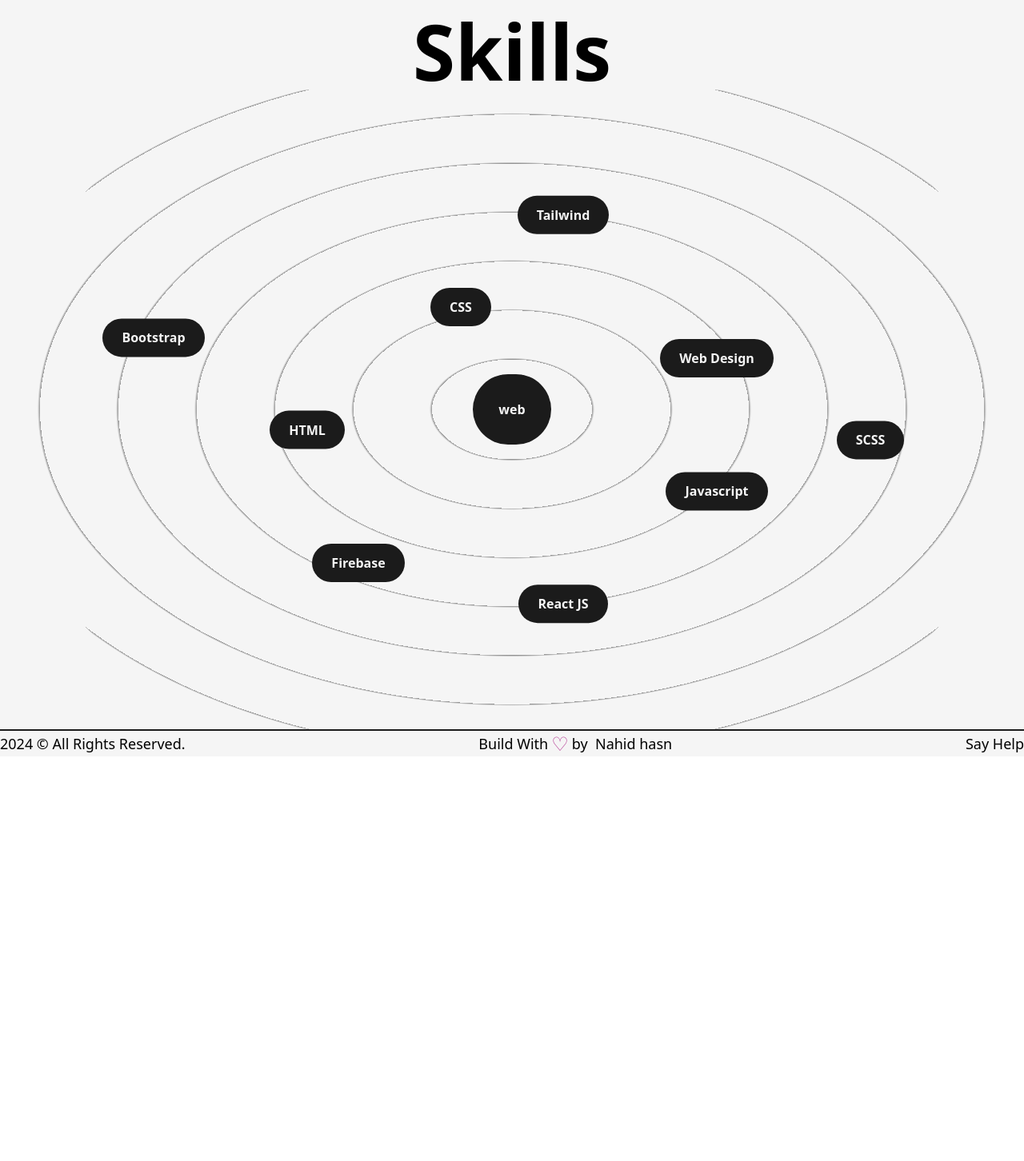
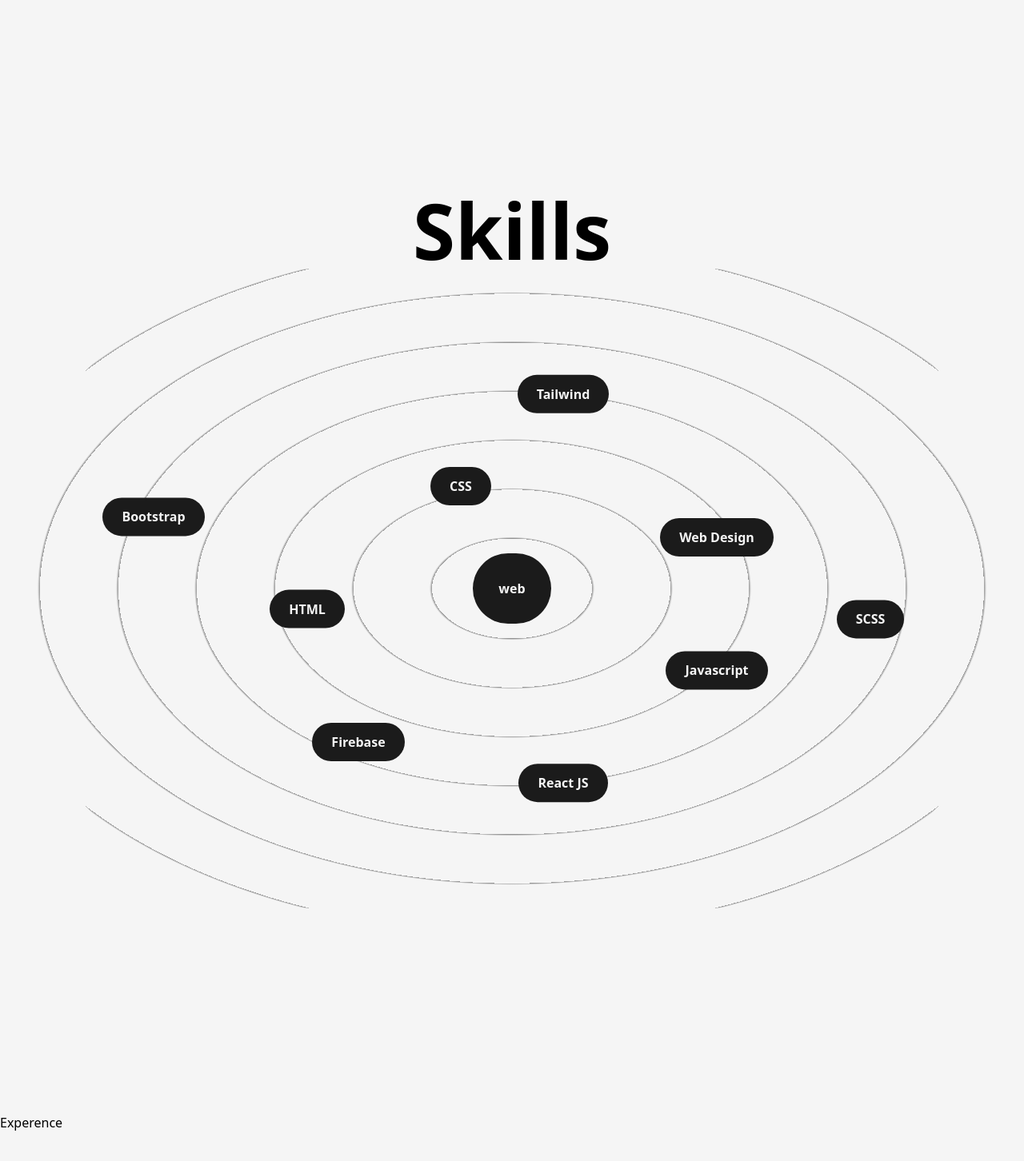
Before and after one commit to nahidulhasan4/My-Profolio, a Next.js app: page /about in a window 1280 px wide. Shown: the part 802-2254 px from the top of the page at 80% size. Before the commit the page ends 1748 px from the top, so only its background shows below. Built offline with nearby package versions, Linux system fonts and the light colour scheme.

Commit message:
here some data

```diff
--- /dev/null
+++ b/src/component/Experence.js
@@ -0,0 +1,12 @@
+import React from 'react'
+
+const Experence = () => {
+  return (
+    <div className='my-64'>
+        <h2 className='font-bold text-8xl mb-32 w-full text-center'></h2>
+        Experence
+    </div>
+  )
+}
+
+export default Experence
--- a/src/component/Skills.js
+++ b/src/component/Skills.js
@@ -8,8 +8,9 @@
     <motion.div className="flex items-center justify-center rounded-full font-semibold bg-dark text-light py-3 px-6 shadaw-dark cursor-pointer absolute"
       whileHover={{scale:1.05}}
       initial={{x:0, y:0}}
-      animate={{x:x, y:y}}
+      whileInView={{x:x, y:y}}
       transition={ {duration: 1.8}}
+      viewport={{once: true}}
       >
         {name}
 
@@ -27,7 +28,7 @@
 const Skills = () => {
   return (
     <>
-    <h2 className='font-bold text-8xl mt-54 w-full text-center'>Skills</h2>
+    <h2 className='font-bold text-8xl mt-64 w-full text-center'>Skills</h2>
     <div className='w-full h-screen relative flex items-center justify-center rounded-full bg-circularLight'>
 
       <motion.div className="flex items-center justify-center rounded-full font-semibold bg-dark text-light p-8 shadaw-dark cursor-pointer "
@@ -45,8 +46,6 @@
       <Skill name="SCSS" x="35vw" y="3vw" />
       <Skill name="Web Design" x="20vw" y="-5vw" />
       <Skill name="Tailwind" x="5vw" y="-19vw" />
-
-
     </div>
     </>
   )
--- a/src/pages/about.js
+++ b/src/pages/about.js
@@ -6,6 +6,7 @@
 import ProfilePic from "../../public/images/profile/profile2.png";
 import { useMotionValue, useInView, useSpring } from "framer-motion";
 import Skills from "@/component/Skills";
+import Experence from "@/component/Experence";
 
 const AnimatedNumbers = ({value}) => {
   const ref =useRef(null);
@@ -102,6 +103,7 @@
 
 
           <Skills />
+          <Experence />
         </Layout>
 
       </main>
```
